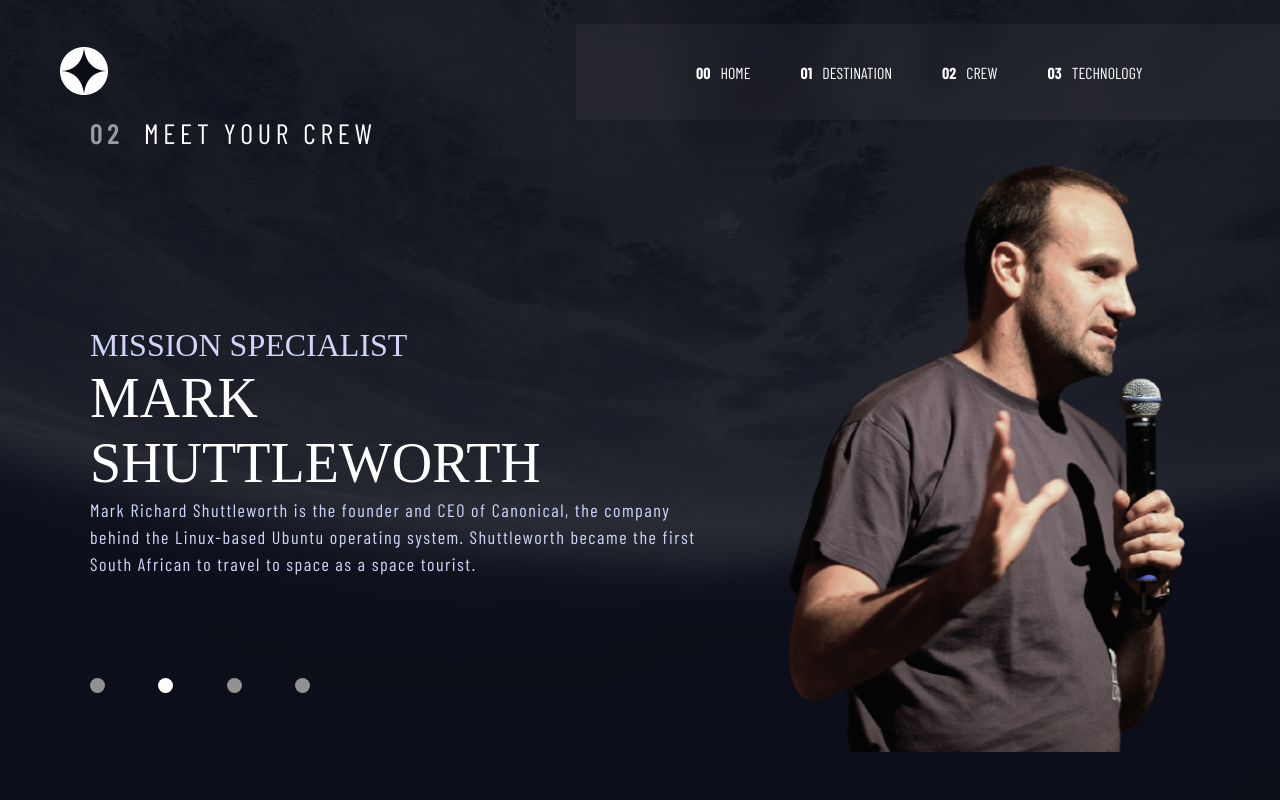
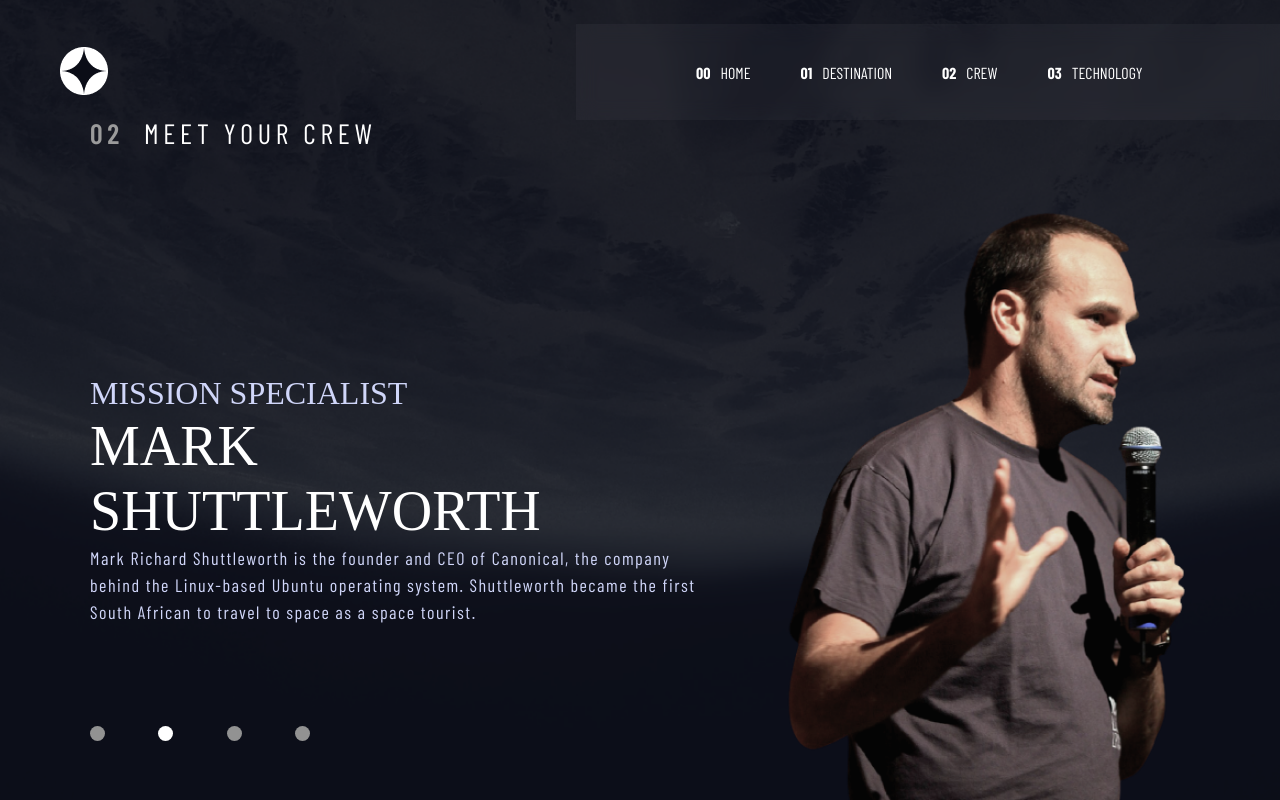
Before and after one commit to IvanDanyliuk/space-tourism, a Next.js app: page /crew in a window 1280 px wide. Built offline with nearby package versions, Linux system fonts and the light colour scheme; a web font is replaced by a local one.

Commit message:
The padding problem with a carousel images inside the Crew page has been fixed

```diff
--- a/components/CrewSlider.tsx
+++ b/components/CrewSlider.tsx
@@ -15,11 +15,14 @@
   }[],
 };
 
+const CustomSlider = styled(Slider)``;
+
 const Slide = styled.div`
   position: relative;
   width: 100%;
   display: flex !important;
   justify-content: space-between;
+  flex: 1;
   box-sizing: border-box;
 
   @media (max-width: 900px) {
@@ -69,7 +72,6 @@
   list-style: none;
 
   @media (max-width: 900px) {
-    /* position: relative !important; */
     left: 40%;
     bottom: 50vh !important;
   }
@@ -122,7 +124,7 @@
   };
 
   return (
-    <Slider {...settings}>
+    <CustomSlider {...settings}>
       {
         info.map(member => (
           <Slide key={uuid()}>
@@ -137,7 +139,7 @@
           </Slide>
         ))
       }
-    </Slider>
+    </CustomSlider>
   );
 };
 
--- a/pages/crew.tsx
+++ b/pages/crew.tsx
@@ -30,7 +30,9 @@
   flex-direction: column;
 
   @media (max-width: 900px) {
+    padding: 0 3vw;
     width: 87%;
+    box-sizing: border-box;
   }
 `;
 
@@ -53,6 +55,7 @@
   width: 100%;
   display: flex;
   flex-direction: column;
+  justify-content: flex-end;
   flex: 1;
 `;
 
```
